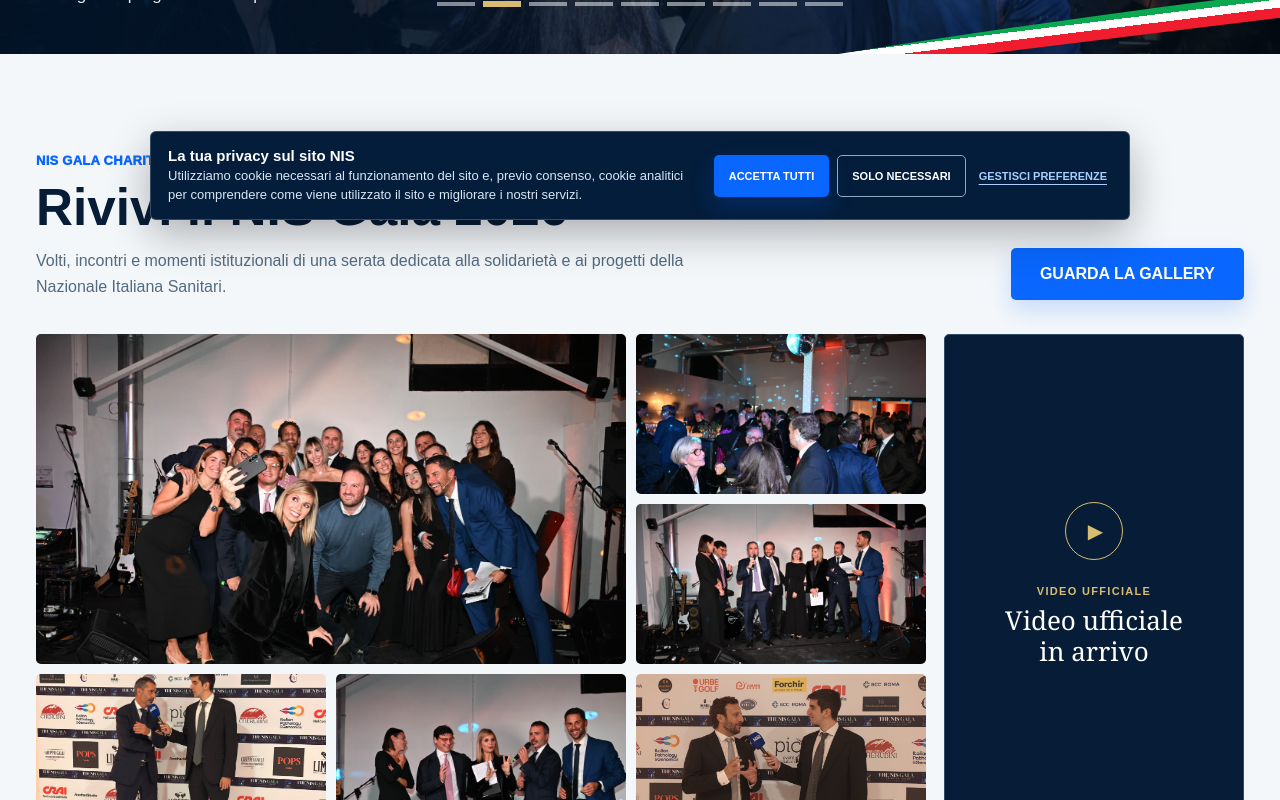
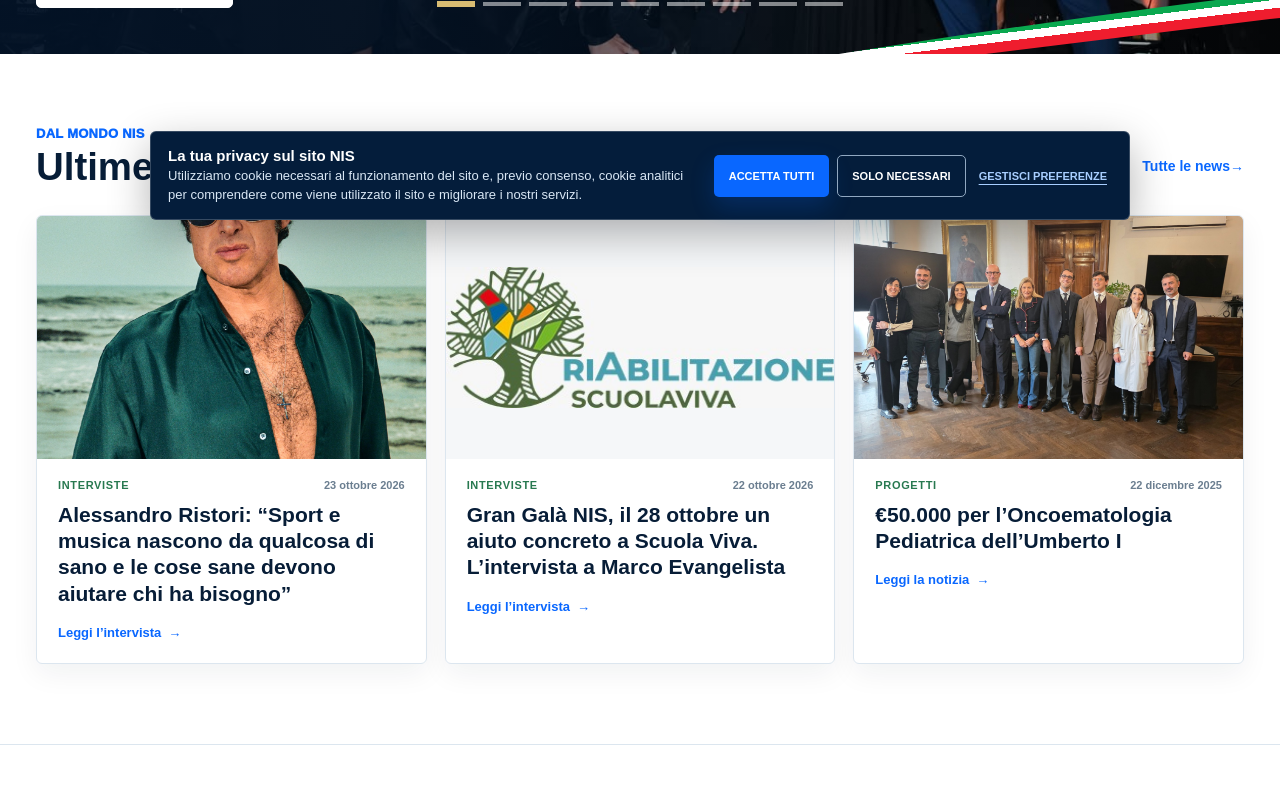
Before and after one commit to arciero10/nis-website, a Next.js app: page / in a window 1280 px wide. Shown: the part 560-1360 px from the top of the page. Built offline with nearby package versions, Linux system fonts and the light colour scheme.

Commit message:
Riorganizza Home e archivio Gala 2026

```diff
--- a/app/page.tsx
+++ b/app/page.tsx
@@ -4,8 +4,8 @@ import MetricStrip from "@/components/MetricStrip";
 import ProjectFeature from "@/components/ProjectFeature";
 import SectorGrid from "@/components/SectorGrid";
 import StructuredData from "@/components/StructuredData";
-import GalaPostEvent from "@/components/GalaPostEvent";
 import HomeHeroSlider from "@/components/HomeHeroSlider";
+import HomeNewsHighlights from "@/components/HomeNewsHighlights";
 import {createPageMetadata,organizationJsonLd,websiteJsonLd} from "@/lib/seo";
 
 // Keep editorial homepage updates fresh across deployments instead of caching its HTML as immutable.
@@ -20,7 +20,7 @@ export const metadata:Metadata=createPageMetadata({
 export default function Home(){return <>
   <StructuredData data={[organizationJsonLd,websiteJsonLd]}/>
   <HomeHeroSlider/>
-  <GalaPostEvent/>
+  <HomeNewsHighlights/>
 
   <MetricStrip compact/>
 
--- a/components/GalaPostEvent.tsx
+++ /dev/null
@@ -1,28 +0,0 @@
-import Image from "next/image";
-import {galaGalleryPreviewImages} from "@/data/gala-gallery";
-
-export default function GalaPostEvent(){return <section className="gala-post-event" aria-labelledby="gala-post-event-title">
-  <div className="shell">
-    <div className="gala-post-event-heading">
-      <div>
-        <p className="eyebrow">NIS GALA CHARITY NIGHT 2026</p>
-        <h2 id="gala-post-event-title">Rivivi il NIS Gala 2026</h2>
-        <p>Volti, incontri e momenti istituzionali di una serata dedicata alla solidarietà e ai progetti della Nazionale Italiana Sanitari.</p>
-      </div>
-      <a className="btn btn-blue" href="#gala-gallery-preview">GUARDA LA GALLERY</a>
-    </div>
-
-    <div className="gala-post-event-layout">
-      <div className="gala-post-event-gallery" id="gala-gallery-preview" aria-label="Anteprima fotografica NIS Gala 2026">
-        {galaGalleryPreviewImages.map((image,index)=><figure className={index===0?"is-featured":undefined} key={image.src}>
-          <Image src={image.src} alt={image.alt} fill sizes={index===0?"(max-width: 720px) 100vw, 55vw":"(max-width: 720px) 50vw, 28vw"} loading="lazy" style={{objectPosition:image.objectPosition}}/>
-        </figure>)}
-      </div>
-      <aside className="gala-post-event-video" aria-label="Video ufficiale NIS Gala 2026">
-        <span aria-hidden="true">▶</span>
-        <p>VIDEO UFFICIALE</p>
-        <strong>Video ufficiale in arrivo</strong>
-      </aside>
-    </div>
-  </div>
-</section>}
--- a/components/HomeHeroSlider.tsx
+++ b/components/HomeHeroSlider.tsx
@@ -1,8 +1,9 @@
 "use client";
 
 import Image from "next/image";
+import Link from "next/link";
 import {useCallback,useEffect,useRef,useState,type FocusEvent,type KeyboardEvent,type TouchEvent} from "react";
-import {galaGalleryImages} from "@/data/gala-gallery";
+import {galaHeroImages} from "@/data/gala-gallery";
 
 const AUTO_ROTATION_MS=6200;
 const SWIPE_THRESHOLD=44;
@@ -14,8 +15,8 @@ export default function HomeHeroSlider(){
   const [reducedMotion,setReducedMotion]=useState(false);
   const touchStartX=useRef<number|null>(null);
 
-  const showPrevious=useCallback(()=>setActiveIndex(current=>(current-1+galaGalleryImages.length)%galaGalleryImages.length),[]);
-  const showNext=useCallback(()=>setActiveIndex(current=>(current+1)%galaGalleryImages.length),[]);
+  const showPrevious=useCallback(()=>setActiveIndex(current=>(current-1+galaHeroImages.length)%galaHeroImages.length),[]);
+  const showNext=useCallback(()=>setActiveIndex(current=>(current+1)%galaHeroImages.length),[]);
 
   useEffect(()=>{
     const media=window.matchMedia("(prefers-reduced-motion: reduce)");
@@ -26,7 +27,7 @@ export default function HomeHeroSlider(){
   },[]);
 
   useEffect(()=>{
-    if(reducedMotion||isHovered||hasFocus||galaGalleryImages.length<2)return;
+    if(reducedMotion||isHovered||hasFocus||galaHeroImages.length<2)return;
     const timer=window.setInterval(showNext,AUTO_ROTATION_MS);
     return ()=>window.clearInterval(timer);
   },[activeIndex,hasFocus,isHovered,reducedMotion,showNext]);
@@ -35,7 +36,7 @@ export default function HomeHeroSlider(){
     if(event.key==="ArrowLeft"){event.preventDefault();showPrevious();}
     else if(event.key==="ArrowRight"){event.preventDefault();showNext();}
     else if(event.key==="Home"){event.preventDefault();setActiveIndex(0);}
-    else if(event.key==="End"){event.preventDefault();setActiveIndex(galaGalleryImages.length-1);}
+    else if(event.key==="End"){event.preventDefault();setActiveIndex(galaHeroImages.length-1);}
   }
 
   function handleBlur(event:FocusEvent<HTMLElement>){
@@ -68,9 +69,9 @@ export default function HomeHeroSlider(){
     onTouchEnd={handleTouchEnd}
   >
     <div className="home-hero-slides">
-      {galaGalleryImages.map((image,index)=>{
+      {galaHeroImages.map((image,index)=>{
         const isActive=index===activeIndex;
-        return <article className={`home-hero-slide${isActive?" is-active":""}`} aria-hidden={!isActive} aria-label={`${index+1} di ${galaGalleryImages.length}`} aria-roledescription="slide" key={image.src}>
+        return <article className={`home-hero-slide${isActive?" is-active":""}`} aria-hidden={!isActive} aria-label={`${index+1} di ${galaHeroImages.length}`} aria-roledescription="slide" key={image.src}>
           <Image src={image.src} alt={isActive?image.alt:""} fill priority={index===0} loading={index===0?undefined:"lazy"} sizes="100vw" style={{objectPosition:image.objectPosition}}/>
         </article>;
       })}
@@ -78,16 +79,16 @@ export default function HomeHeroSlider(){
     <span className="home-hero-shade" aria-hidden="true"/>
     <div className="shell home-hero-slide-inner">
       <div className="home-hero-slide-copy">
-        <p className="home-hero-meta"><strong>28 OTTOBRE 2026 · ROMA</strong></p>
         <h1>NIS Gala Charity Night 2026</h1>
         <p className="home-hero-kicker">Le immagini della serata</p>
         <p className="home-hero-description">Una serata di partecipazione e solidarietà che ha riunito la comunità NIS a sostegno di progetti concreti per la salute.</p>
+        <Link href="/eventi/nis-gala-2026#gallery" className="btn home-hero-cta">RIVIVI LA SERATA</Link>
       </div>
     </div>
     <button className="home-hero-arrow is-previous" type="button" onClick={showPrevious} aria-label="Immagine precedente"><span aria-hidden="true">←</span></button>
     <button className="home-hero-arrow is-next" type="button" onClick={showNext} aria-label="Immagine successiva"><span aria-hidden="true">→</span></button>
     <div className="home-hero-indicators" aria-label="Seleziona un'immagine">
-      {galaGalleryImages.map((image,index)=><button type="button" key={image.src} className={index===activeIndex?"is-active":undefined} aria-label={`Mostra immagine ${index+1} di ${galaGalleryImages.length}`} aria-current={index===activeIndex?"true":undefined} onClick={()=>setActiveIndex(index)}><span/></button>)}
+      {galaHeroImages.map((image,index)=><button type="button" key={image.src} className={index===activeIndex?"is-active":undefined} aria-label={`Mostra immagine ${index+1} di ${galaHeroImages.length}`} aria-current={index===activeIndex?"true":undefined} onClick={()=>setActiveIndex(index)}><span/></button>)}
     </div>
     <div className="tricolor-swoosh" aria-hidden="true"/>
   </section>;
--- /dev/null
+++ b/components/HomeNewsHighlights.tsx
@@ -0,0 +1,28 @@
+import Image from "next/image";
+import Link from "next/link";
+import {newsItems} from "@/data/news";
+
+const dateFormatter=new Intl.DateTimeFormat("it-IT",{day:"2-digit",month:"long",year:"numeric",timeZone:"Europe/Rome"});
+
+export default function HomeNewsHighlights(){
+  const highlights=[...newsItems].sort((a,b)=>b.date.localeCompare(a.date)).slice(0,3);
+
+  return <section className="home-news-highlights" aria-labelledby="home-news-title"><div className="shell">
+    <div className="section-head home-news-heading">
+      <div><div className="eyebrow">DAL MONDO NIS</div><h2 id="home-news-title">Ultime dalla NIS</h2></div>
+      <Link href="/news" className="section-link">Tutte le news <span aria-hidden="true">→</span></Link>
+    </div>
+    <div className="home-news-grid">
+      {highlights.map(item=><article className="home-news-card" key={item.id}>
+        <Link href={item.href} className={`home-news-media${item.imageFit==="contain"?" is-contained":""}`} aria-label={item.title}>
+          <Image src={item.image} alt={item.imageAlt} fill sizes="(max-width: 720px) 100vw, (max-width: 1100px) 33vw, 380px" style={{objectFit:item.imageFit??"cover"}}/>
+        </Link>
+        <div className="home-news-content">
+          <p><span>{item.category}</span><time dateTime={item.date}>{dateFormatter.format(new Date(`${item.date}T12:00:00Z`))}</time></p>
+          <h3><Link href={item.href}>{item.title}</Link></h3>
+          <Link href={item.href} className="home-news-link">{item.linkLabel??"Leggi la notizia"} <span aria-hidden="true">→</span></Link>
+        </div>
+      </article>)}
+    </div>
+  </div></section>;
+}
--- a/data/gala-gallery.ts
+++ b/data/gala-gallery.ts
@@ -1,24 +1,28 @@
 export type GalaGalleryImage={
+  id:string;
   src:string;
   alt:string;
   width:number;
   height:number;
   objectPosition?:string;
+  imageFit?:"contain";
 };
 
 const imageBase="/images/gala-2026/immagini";
 
-export const galaGalleryImages:GalaGalleryImage[]=[
-  {src:`${imageBase}/WhatsApp Image 2026-10-28 at 22.14.38.jpeg`,alt:"Foto di gruppo sul palco del NIS Gala Charity Night 2026",width:1512,height:1008,objectPosition:"center 38%"},
-  {src:`${imageBase}/WhatsApp Image 2026-10-28 at 22.14.52.jpeg`,alt:"Ospiti adulti durante la serata del NIS Gala Charity Night 2026",width:1512,height:1008,objectPosition:"center 48%"},
-  {src:`${imageBase}/WhatsApp Image 2026-10-28 at 22.14.40.jpeg`,alt:"Momento istituzionale sul palco del NIS Gala Charity Night 2026",width:1512,height:1008,objectPosition:"center 42%"},
-  {src:`${imageBase}/WhatsApp Image 2026-10-28 at 22.32.57.jpeg`,alt:"Intervista durante il NIS Gala Charity Night 2026",width:1600,height:1200,objectPosition:"center 40%"},
-  {src:`${imageBase}/WhatsApp Image 2026-10-28 at 22.15.43.jpeg`,alt:"Presentatori e ospiti sul palco del NIS Gala Charity Night 2026",width:1512,height:1008,objectPosition:"center 38%"},
-  {src:`${imageBase}/WhatsApp Image 2026-10-28 at 22.14.43.jpeg`,alt:"Intervento dal palco durante il NIS Gala Charity Night 2026",width:1512,height:1008,objectPosition:"center 34%"},
-  {src:`${imageBase}/WhatsApp Image 2026-10-28 at 22.14.45.jpeg`,alt:"Rappresentanti NIS riuniti sul palco del Gala 2026",width:1512,height:1008,objectPosition:"center 38%"},
-  {src:`${imageBase}/WhatsApp Image 2026-10-28 at 22.14.60.jpeg`,alt:"Intervento istituzionale al NIS Gala Charity Night 2026",width:1512,height:1008,objectPosition:"center 34%"},
-  {src:`${imageBase}/WhatsApp Image 2026-10-28 at 22.57.44.jpeg`,alt:"Intervista conclusiva al NIS Gala Charity Night 2026",width:2000,height:1126,objectPosition:"center 42%"},
+export const galaEventGalleryImages:GalaGalleryImage[]=[
+  {id:"gruppo-palco",src:`${imageBase}/WhatsApp Image 2026-10-28 at 22.14.38.jpeg`,alt:"Foto di gruppo sul palco del NIS Gala Charity Night 2026",width:1512,height:1008,objectPosition:"center 38%"},
+  {id:"serata-ospiti",src:`${imageBase}/WhatsApp Image 2026-10-28 at 22.14.52.jpeg`,alt:"Ospiti adulti durante la serata del NIS Gala Charity Night 2026",width:1512,height:1008,objectPosition:"center 48%"},
+  {id:"momento-istituzionale",src:`${imageBase}/WhatsApp Image 2026-10-28 at 22.14.40.jpeg`,alt:"Momento istituzionale sul palco del NIS Gala Charity Night 2026",width:1512,height:1008,objectPosition:"center 42%"},
+  {id:"intervista-nis",src:`${imageBase}/WhatsApp Image 2026-10-28 at 22.32.57.jpeg`,alt:"Intervista durante il NIS Gala Charity Night 2026",width:1600,height:1200,objectPosition:"center 40%"},
+  {id:"presentatori",src:`${imageBase}/WhatsApp Image 2026-10-28 at 22.15.43.jpeg`,alt:"Presentatori e ospiti sul palco del NIS Gala Charity Night 2026",width:1512,height:1008,objectPosition:"center 38%"},
+  {id:"intervento",src:`${imageBase}/WhatsApp Image 2026-10-28 at 22.14.43.jpeg`,alt:"Intervento dal palco durante il NIS Gala Charity Night 2026",width:1512,height:1008,objectPosition:"center 34%"},
+  {id:"rappresentanti",src:`${imageBase}/WhatsApp Image 2026-10-28 at 22.14.45.jpeg`,alt:"Rappresentanti NIS riuniti sul palco del Gala 2026",width:1512,height:1008,objectPosition:"center 38%"},
+  {id:"intervento-istituzionale",src:`${imageBase}/WhatsApp Image 2026-10-28 at 22.14.60.jpeg`,alt:"Intervento istituzionale al NIS Gala Charity Night 2026",width:1512,height:1008,objectPosition:"center 34%"},
+  {id:"intervista-conclusiva",src:`${imageBase}/WhatsApp Image 2026-10-28 at 22.57.44.jpeg`,alt:"Intervista conclusiva al NIS Gala Charity Night 2026",width:2000,height:1126,objectPosition:"center 42%"},
+  {id:"conduzione",src:`${imageBase}/WhatsApp Image 2026-10-28 at 22.14.46.jpeg`,alt:"Conduzione del NIS Gala Charity Night 2026",width:1008,height:1512,objectPosition:"center 26%",imageFit:"contain"},
+  {id:"racconto-progetti",src:`${imageBase}/WhatsApp Image 2026-10-28 at 22.14.48.jpeg`,alt:"Il racconto dei progetti NIS durante il Gala 2026",width:1512,height:1008,objectPosition:"center"},
 ];
 
-const previewIndexes=new Set([0,1,2,3,4,8]);
-export const galaGalleryPreviewImages=galaGalleryImages.filter((_,index)=>previewIndexes.has(index));
+const heroIds=new Set(["gruppo-palco","serata-ospiti","momento-istituzionale","intervista-nis","presentatori","intervento","rappresentanti","intervento-istituzionale","intervista-conclusiva"]);
+export const galaHeroImages=galaEventGalleryImages.filter(image=>heroIds.has(image.id));
```
Also changed, not shown: app/eventi/nis-gala-2026/page.tsx (+9 -7 lines), components/GalaEventArchive.tsx (added, +21 -0 lines), components/RevealOnScroll.tsx (+5 -3 lines), app/globals.css, 1 other file (tests, documents, lock files or other folders).
